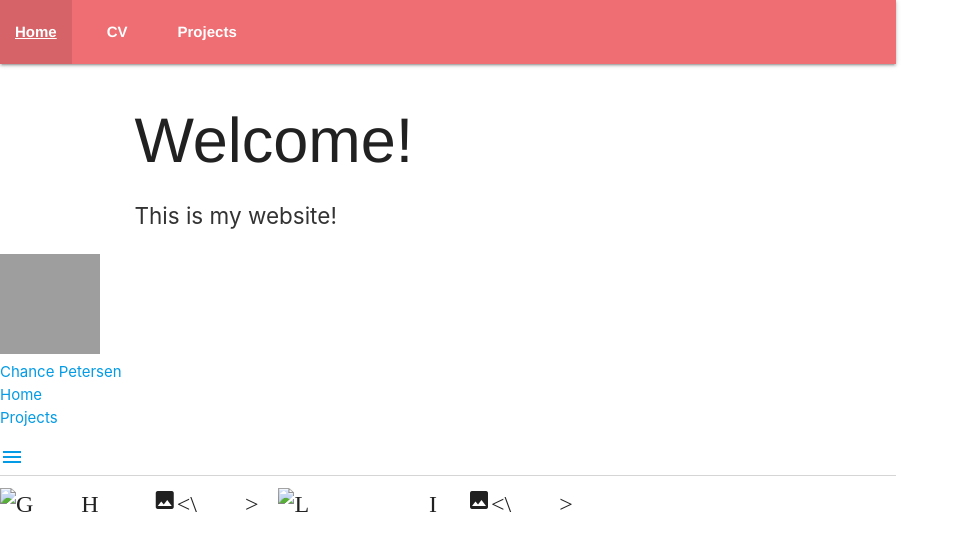
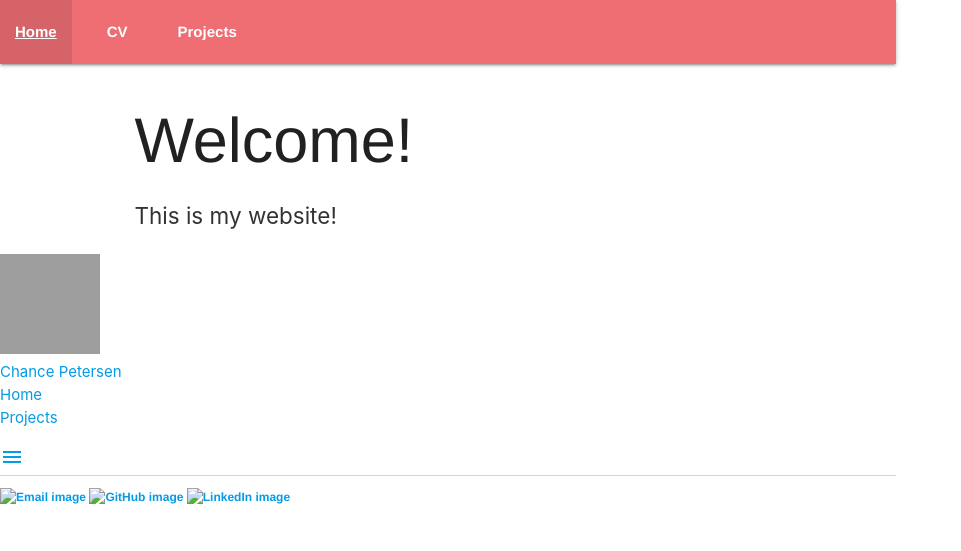
Before and after one commit to PlayitbyChance/PlayitByChance.github.io, a Jekyll site: the page built from index.html, in a window 1280 px wide. Shown: the top 551 px of the page, without its empty margins (0-961 px from the left). Built offline with Jekyll 4.4.1, drawn with Linux system fonts in a browser that asks for light colours; nearby versions of some CDN libraries; library files that are not in the unit come from our copies; grey boxes are pictures that could not be loaded.

Commit message:
icon fixes

```diff
--- a/_layouts/default.html
+++ b/_layouts/default.html
@@ -38,11 +38,11 @@
 
 	    <footer>
 
-      	<ul>
-  				<li <a href="mailto:chancepetersen92@gmail.com"><i class = "material-icons md-64 md-dark>mail_outline</i></a> </li>
-	  			<li <a href="https://github.com/PlayitbyChance" target="_blank"><img src = "_layouts/GitHub-Mark-64px.png" alt = "GitHub image"></a><\li>
-		  		<li <a href="www.linkedin.com/in/chancepetersen" target="_blank"><img src = "_layouts/In-Black-66px-R.png" alt = "LinkedIn image"></a><\li>
-			  </ul>
+			<ul>
+  				<a href="mailto:chancepetersen92@gmail.com" target="_blank"><img src = "_layouts/emailIcon.png" alt = "Email image"></a>
+	  			<a href="https://github.com/PlayitbyChance" target="_blank"><img src = "_layouts/GitHub-Mark-64px.png" alt = "GitHub image"></a>
+		  		<a href="www.linkedin.com/in/chancepetersen" target="_blank"><img src = "_layouts/In-Black-66px-R.png" alt = "LinkedIn image"></a>
+			 </ul>
 
 		</footer>
 
```
Also changed, not shown: assets/emailIcon.png (added).
